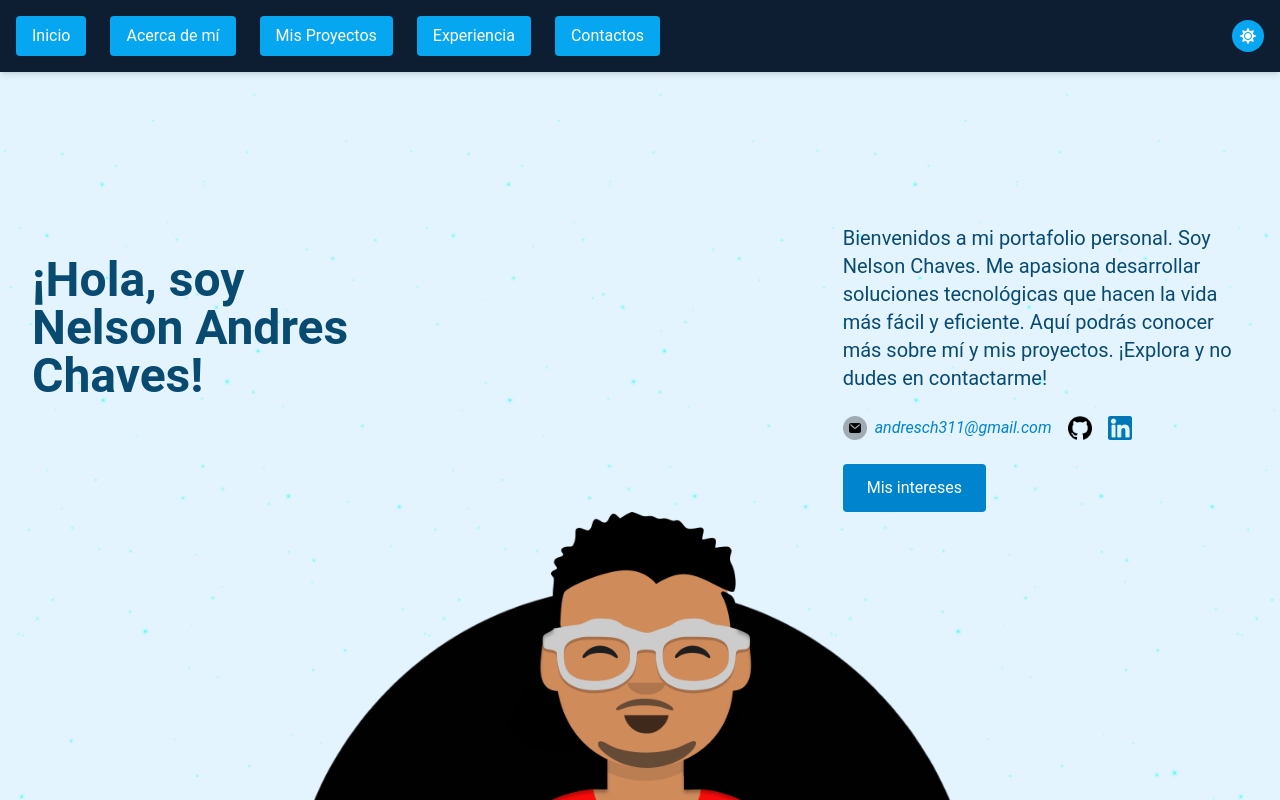
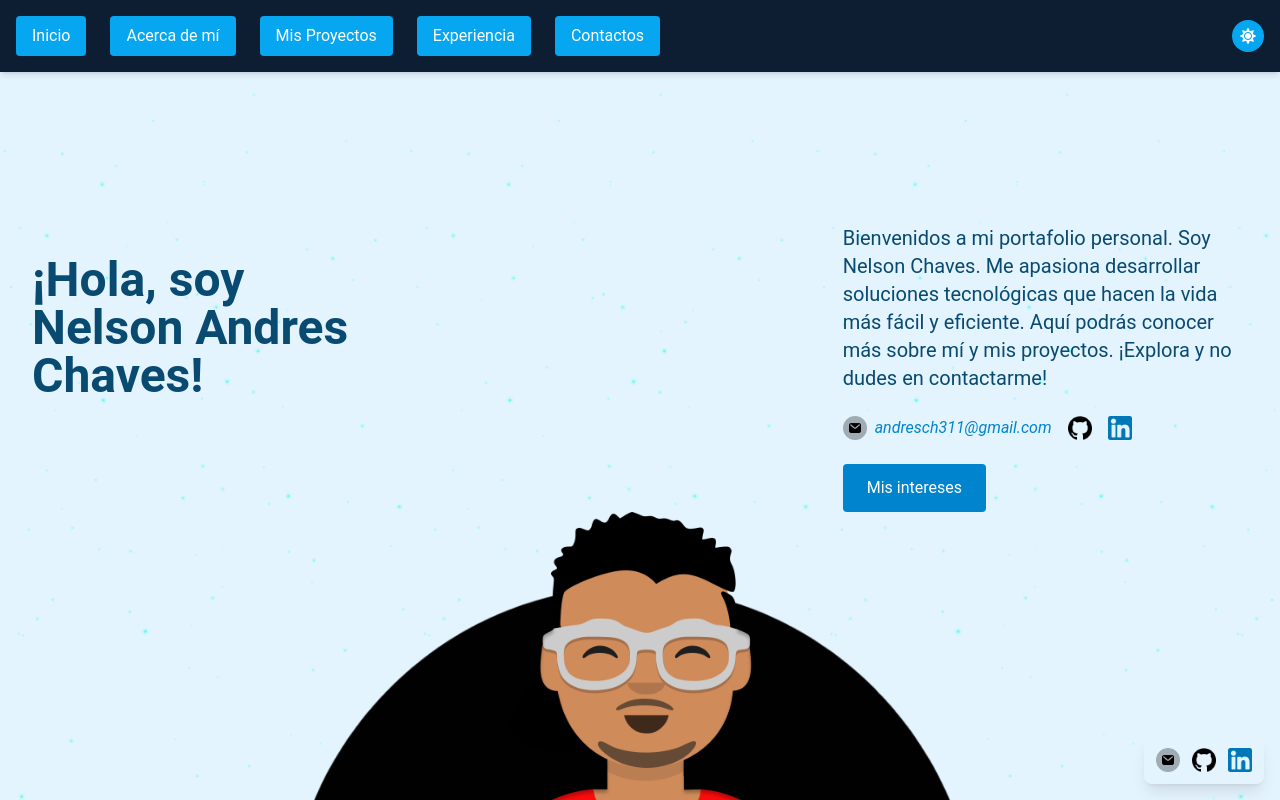
Before and after one commit to Andresch2/portfolio, a Next.js app: page / in a window 1280 px wide. Shown: the top 800 px of the page. Built offline with nearby package versions, Linux system fonts and the light colour scheme.

Commit message:
Agregando Footer para para contactos

```diff
--- a/app/layout.tsx
+++ b/app/layout.tsx
@@ -1,3 +1,4 @@
+import Footer from "@/components/Footer";
 import type { Metadata } from "next";
 import { ThemeProvider } from "next-themes";
 import localFont from "next/font/local";
@@ -35,6 +36,7 @@ export default function RootLayout({
           disableTransitionOnChange
         >
           {children}
+          <Footer/>
         </ThemeProvider>
       </body>
     </html>
--- /dev/null
+++ b/components/Footer.tsx
@@ -0,0 +1,36 @@
+
+const Footer = () => {
+    return (
+      <footer className="fixed bottom-4 right-4 z-50">
+        <div className="flex gap-3 items-center bg-primary-100 dark:bg-primary-950 p-3 rounded-lg shadow-lg">
+          <a
+            href="mailto:andresch311@gmail.com"
+            className="transition-transform hover:scale-110 invert dark:invert-0"
+            title="Email"
+          >
+            <img src="/images/email.png" alt="Email" className="w-6 h-6" />
+          </a>
+          <a
+            href="https://github.com/Andresch2?tab=overview&from=2024-10-01&to=2024-10-31"
+            target="_blank"
+            rel="noopener noreferrer"
+            className="transition-transform hover:scale-110"
+            title="GitHub"
+          >
+            <img src="/images/github.png" alt="GitHub" className="w-6 h-6" />
+          </a>
+          <a
+            href="https://www.linkedin.com/in/andr%C3%A9s-chaves-968213325/"
+            target="_blank"
+            rel="noopener noreferrer"
+            className="transition-transform hover:scale-110"
+            title="LinkedIn"
+          >
+            <img src="/images/linkedin.png" alt="LinkedIn" className="w-6 h-6" />
+          </a>
+        </div>
+      </footer>
+    );
+  };
+
+  export default Footer;
```
